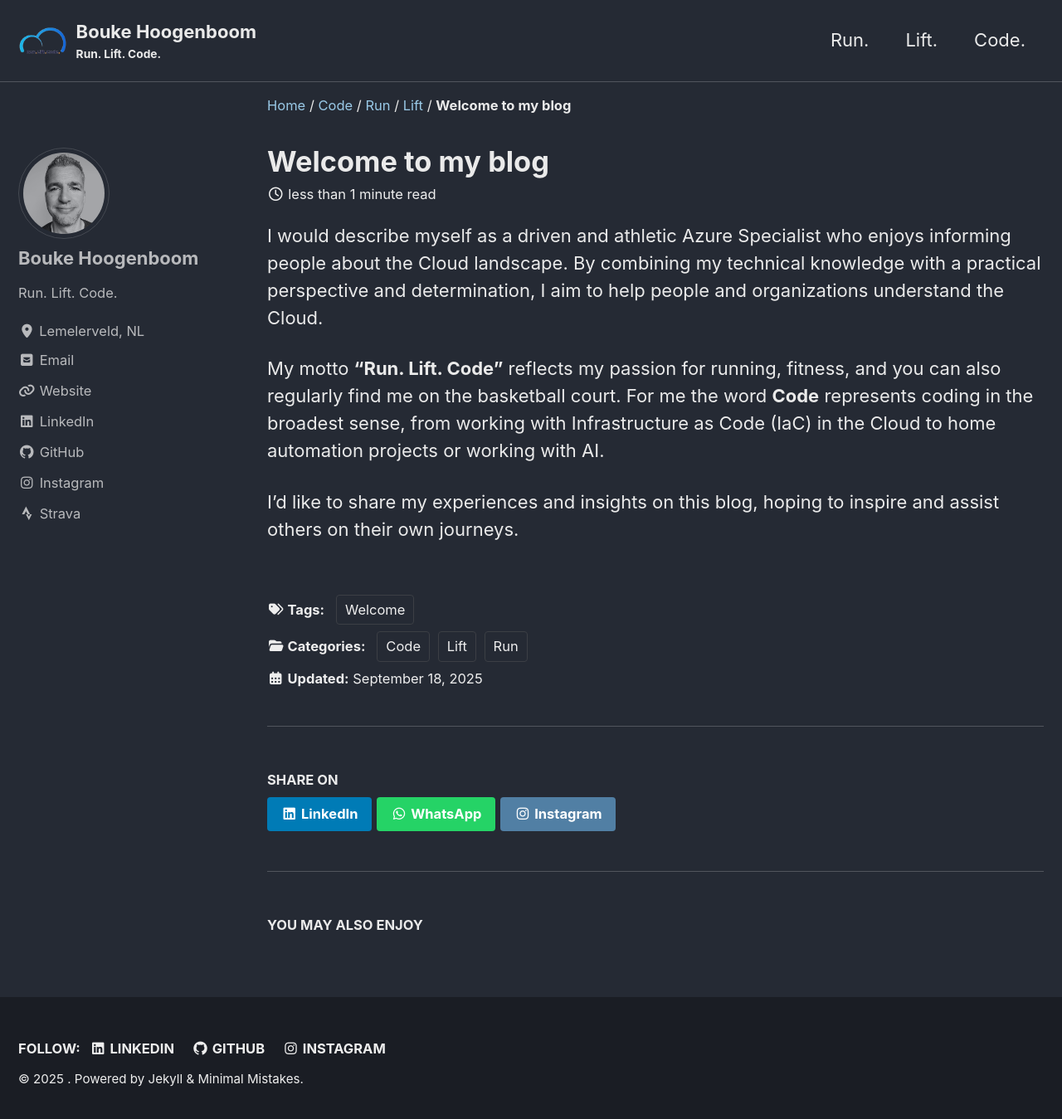
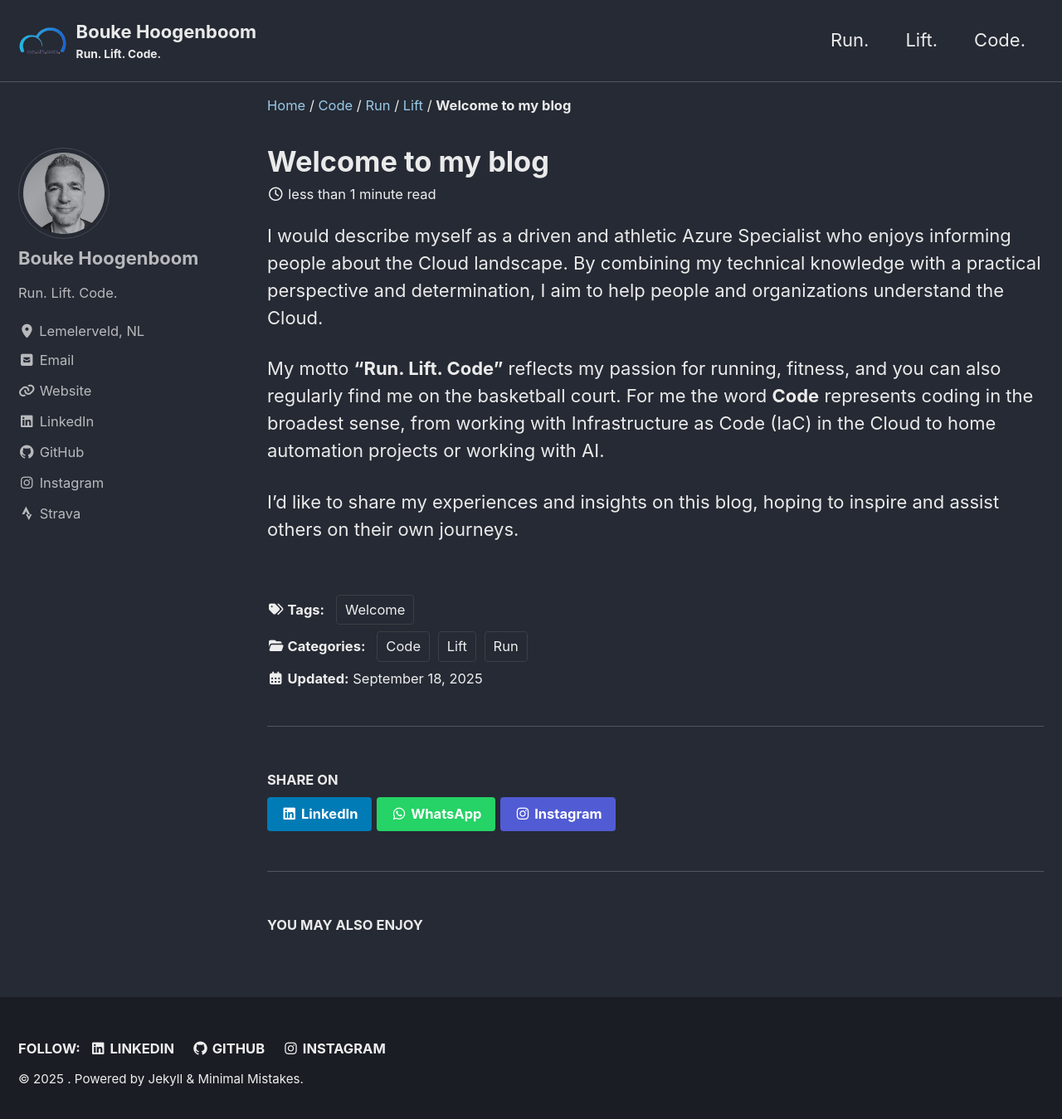
Before and after one commit to bhoogenboom/BoukeHoogenboom, a Jekyll site: the page built from _posts/2025-09-18-fitst-blog.md, in a window 1280 px wide and 1357 px high. Shown: the top 1349 px of the window at 83% size. Built offline with Jekyll 4.4.1, drawn with Linux system fonts in a browser that asks for light colours; cached includes are drawn as plain includes.

Commit message:
Changed color scheme

```diff
--- a/_sass/minimal-mistakes/_variables.scss
+++ b/_sass/minimal-mistakes/_variables.scss
@@ -130,12 +130,11 @@ $flickr-color: #ff0084 !default;
 $foursquare-color: #0072b1 !default;
 $github-color: #171516 !default;
 $gitlab-color: #e24329 !default;
-$instagram-color: #517fa4 !default;
+$instagram-color: #515BD4 !default;
 $keybase-color: #ef7639 !default;
 $lastfm-color: #d51007 !default;
 $linkedin-color: #007bb6 !default;
 $whatsapp-color: #25d366 !default;
-$instagram-color: #517fa4 !default;
 $mastodon-color: #2b90d9 !default;
 $pinterest-color: #cb2027 !default;
 $reddit-color: #ff4500 !default;
```
